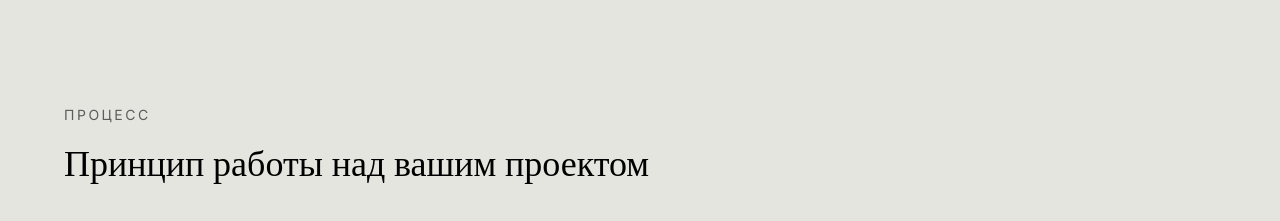
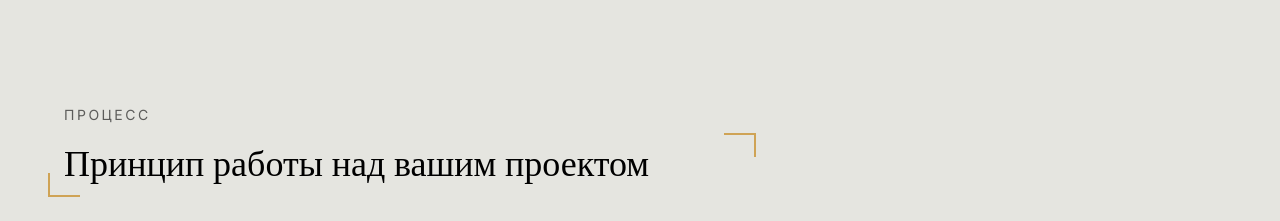
Before and after one commit to z1ec/RDN-JewelryDEV-landing, a React (Vite) app: page / in a window 1280 px wide. Shown: the part 2680-2901 px from the top of the page. Built offline with nearby package versions, Linux system fonts and the light colour scheme.

Commit message:
add frames for labels

```diff
--- a/src/components/Process.tsx
+++ b/src/components/Process.tsx
@@ -43,9 +43,13 @@ export default function Process() {
     <section ref={sectionRef} id="process" className="bg-ivory py-20">
       <div className="mx-auto max-w-[1200px] px-6">
         <p className="text-sm uppercase tracking-[0.18em] text-eerie/60">Процесс</p>
-        <h2 className="mt-4 font-serif text-3xl md:text-4xl">
-          Принцип работы над вашим проектом
-        </h2>
+        <div className="relative md:max-w-[700px]">
+          <div className="absolute -left-4 -bottom-4 mt-6 h-6 w-8 border-l-2 border-b-2 border-gold" />
+          <h2 className="mt-4 font-serif text-3xl md:text-4xl">
+            Принцип работы над вашим проектом
+          </h2>
+          <div className="absolute right-4 md:right-2 -top-8 mt-6 h-6 w-8 border-r-2 border-t-2 border-gold" />
+        </div>
 
         <div className="mt-10 grid gap-4 md:grid-cols-2 lg:grid-cols-6">
           {steps.map((step, index) => (
```
